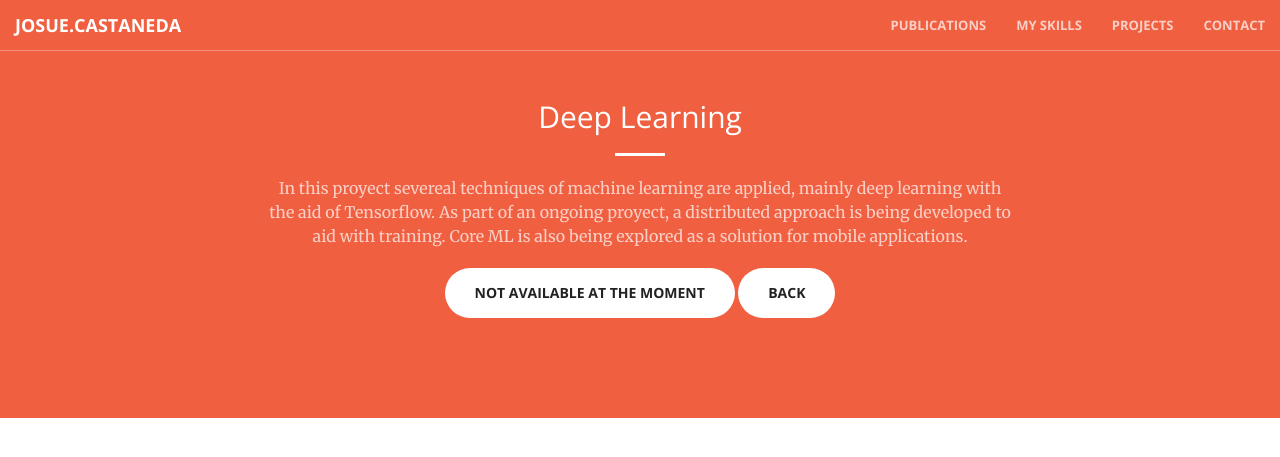
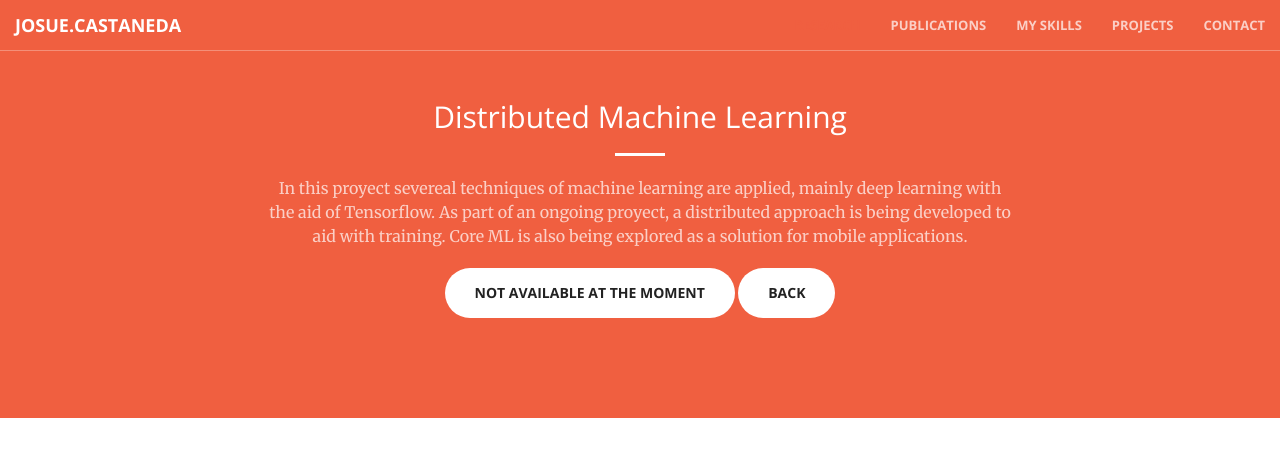
Before and after one commit to JosueCastaneda/JosueCastaneda.github.io, a Jekyll site: the page built from machineLearning.html, in a window 1280 px wide. Shown: the top 457 px of the page. Built offline with Jekyll 4.4.1, drawn with Linux system fonts in a browser that asks for light colours.

Commit message:
Update machineLearning.html

```diff
--- a/_includes/machineLearning.html
+++ b/_includes/machineLearning.html
@@ -2,7 +2,7 @@
     <div class="container">
         <div class="row">
             <div class="col-lg-8 col-lg-offset-2 text-center">
-                <h2 class="section-heading">Deep Learning</h2>
+                <h2 class="section-heading">Distributed Machine Learning</h2>
                 <hr class="light">
                 <p class="text-faded">
                   In this proyect severeal techniques of machine learning are applied, mainly deep learning with the
```
